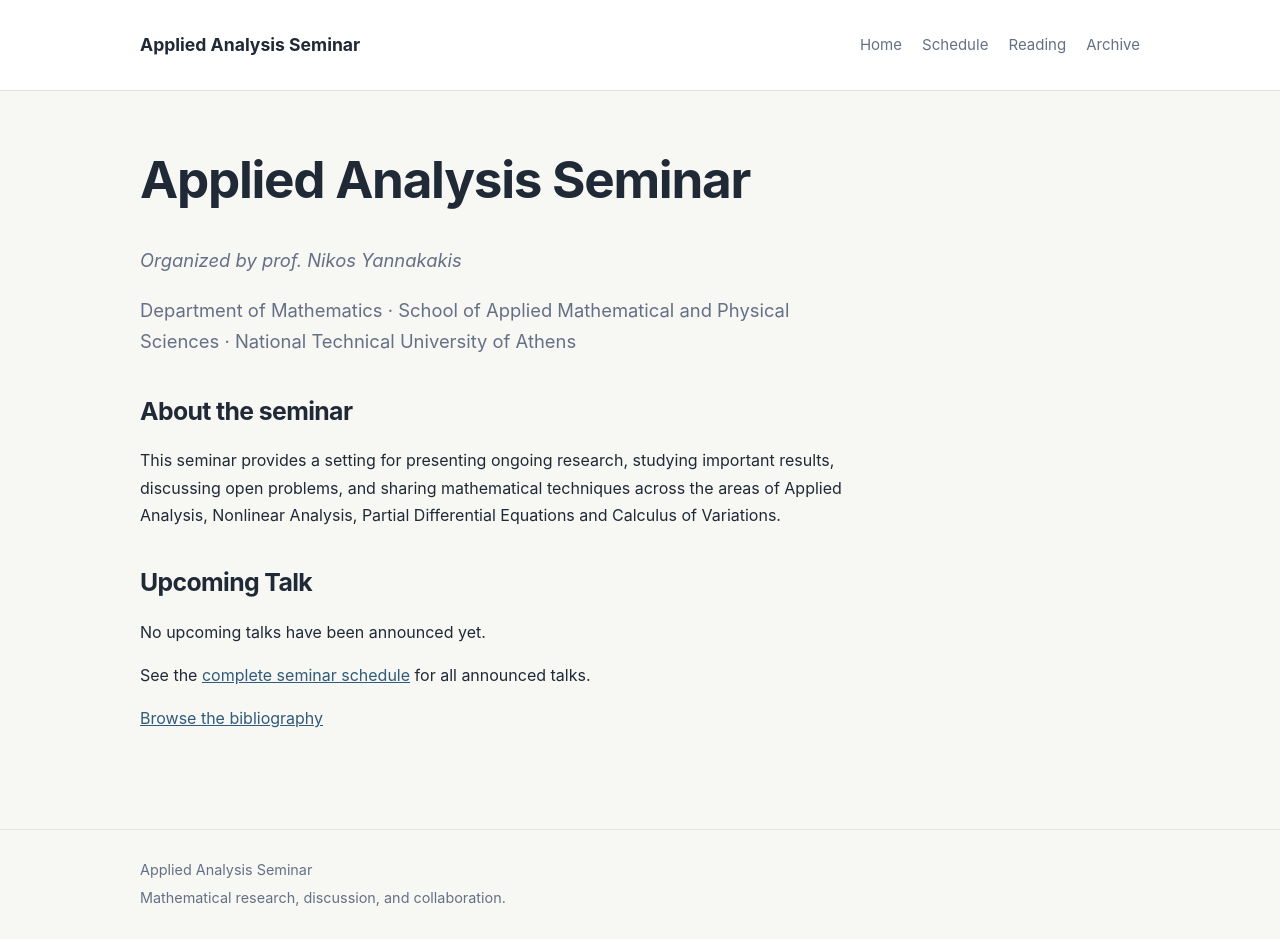
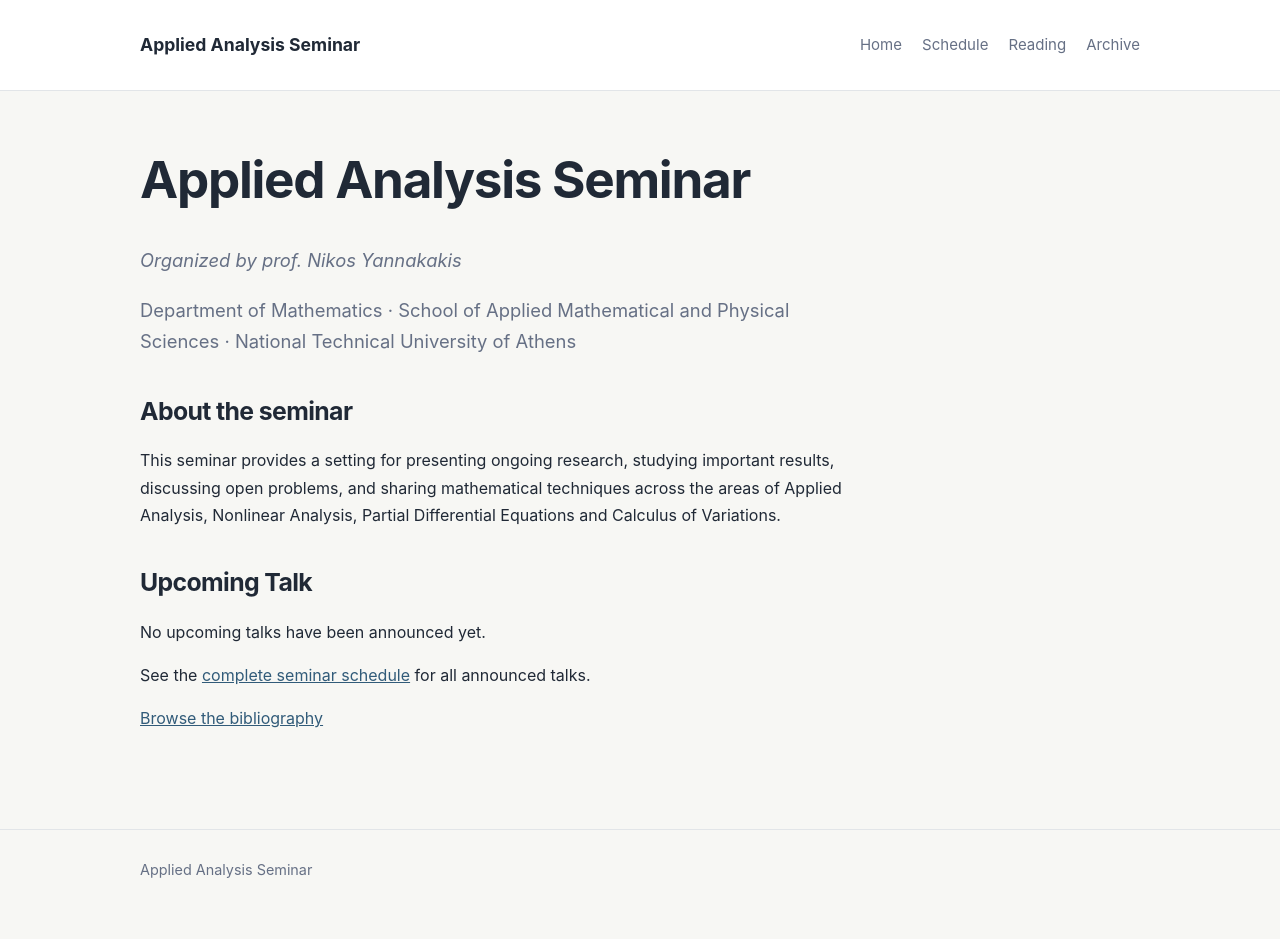
Before and after one commit to gvpantazis/math-seminar, a Jekyll site: the page built from index.md, in a window 1280 px wide. Built offline with Jekyll 4.4.1, drawn with Linux system fonts in a browser that asks for light colours; after the commit the page ends 910 px from its top, so only the background shows below that.

Commit message:
Update default.html

```diff
--- a/_layouts/default.html
+++ b/_layouts/default.html
@@ -38,7 +38,6 @@
   <footer class="site-footer">
     <div class="container">
       <p>{{ site.title }}</p>
-      <p>Mathematical research, discussion, and collaboration.</p>
     </div>
   </footer>
 </body>
```
